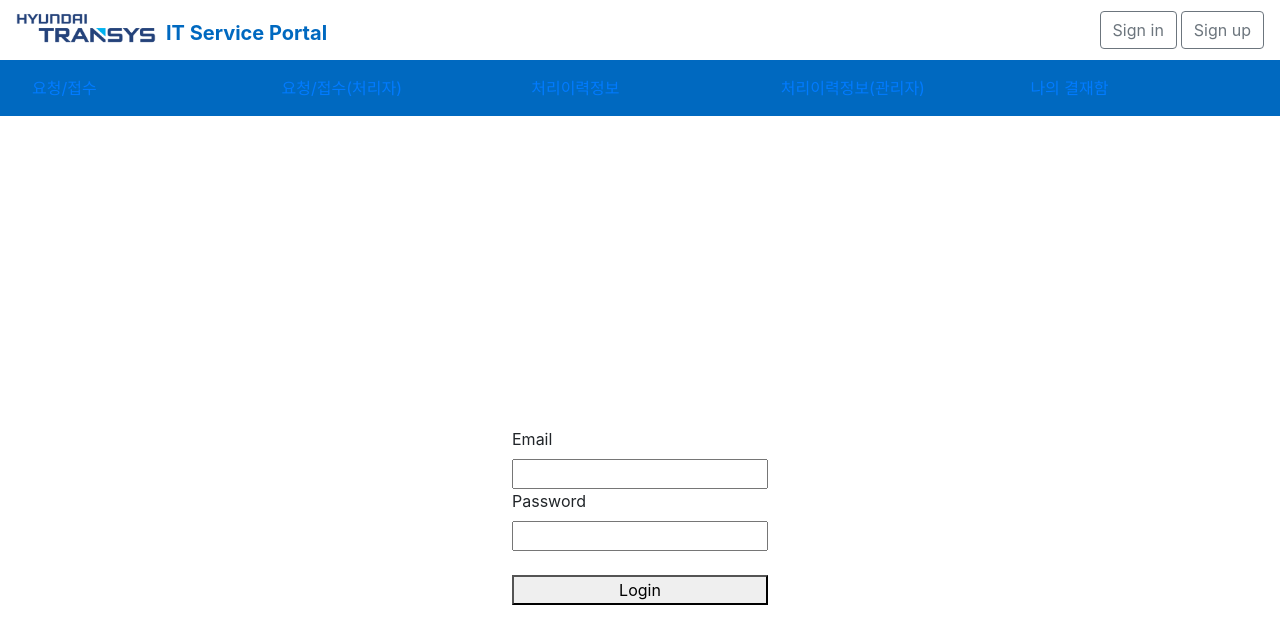
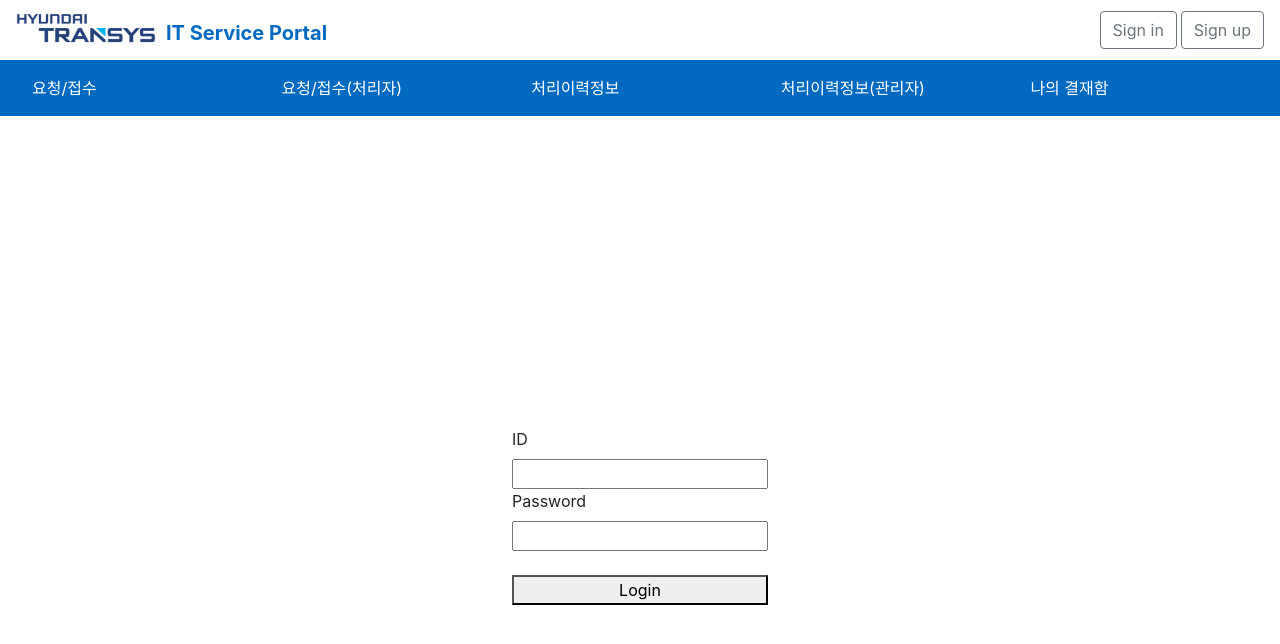
Before and after one commit to FancyLight-KW/web, a React (Create React App) app in the folder client/: page /login in a window 1280 px wide. Shown: the top 644 px of the page. Built offline with nearby package versions, Linux system fonts and the light colour scheme.

Commit message:
Navbar relocated, Login&Register form changed to ID

```diff
--- a/client/src/components/LoginPage/LoginPage.js
+++ b/client/src/components/LoginPage/LoginPage.js
@@ -16,11 +16,11 @@ function LoginPage() {
   const dispatch = useDispatch();
   //axios.defaults.withCredentials = true;
 
-  const [Email, setEmail] = useState("");
+  const [ID, setID] = useState("");
   const [Password, setPassword] = useState("");
 
-  const onEmailHandler = (event) => {
-    setEmail(event.currentTarget.value);
+  const onIDHandler = (event) => {
+    setID(event.currentTarget.value);
   };
 
   const onPasswordHandler = (event) => {
@@ -31,7 +31,7 @@ function LoginPage() {
     event.preventDefault(); // 새로고침 방지
 
     let body = {
-      User_id: Email,
+      User_id: ID,
       User_password: Password,
     };
 
@@ -87,8 +87,8 @@ function LoginPage() {
         style={{ display: "flex", flexDirection: "column" }}
         onSubmit={onSubmitHandler}
       >
-        <label>Email</label>
-        <input type="email" value={Email} onChange={onEmailHandler} />
+        <label>ID</label>
+        <input type="text" value={ID} onChange={onIDHandler} />
 
         <label>Password</label>
         <input type="password" value={Password} onChange={onPasswordHandler} />
--- a/client/src/components/NavBar/NavBar.css
+++ b/client/src/components/NavBar/NavBar.css
@@ -13,7 +13,6 @@
   margin-left: 10px;
 }
 #collasible-nav {
-  color: white;
   width: 300px;
 }
 #NavSecondRow {
@@ -24,3 +23,6 @@
 .left-margin {
   margin-left: 4px;
 }
+#textcolorwhite {
+  color: white;
+}
--- a/client/src/components/NavBar/NavBar.js
+++ b/client/src/components/NavBar/NavBar.js
@@ -41,19 +41,29 @@ function NavBar() {
       <div>
         <Navbar collapseOnSelect expand="lg" variant="dark" id="NavSecondRow">
           <Nav.Link id="collasible-nav">
-            <Link to="/servicerequest">요청/접수</Link>
+            <Link to="/servicerequest" id="textcolorwhite">
+              요청/접수
+            </Link>
           </Nav.Link>
           <Nav.Link id="collasible-nav">
-            <Link to="">요청/접수(처리자)</Link>
+            <Link to="" id="textcolorwhite">
+              요청/접수(처리자)
+            </Link>
           </Nav.Link>
           <Nav.Link id="collasible-nav">
-            <Link to=""> 처리이력정보</Link>
+            <Link to="" id="textcolorwhite">
+              처리이력정보
+            </Link>
           </Nav.Link>
           <Nav.Link id="collasible-nav">
-            <Link to=""> 처리이력정보(관리자)</Link>
+            <Link to="" id="textcolorwhite">
+              처리이력정보(관리자)
+            </Link>
           </Nav.Link>
           <Nav.Link id="collasible-nav">
-            <Link to="">나의 결재함</Link>
+            <Link to="" id="textcolorwhite">
+              나의 결재함
+            </Link>
           </Nav.Link>
         </Navbar>
       </div>
--- a/client/src/components/RegisterPage/RegisterPage.js
+++ b/client/src/components/RegisterPage/RegisterPage.js
@@ -7,13 +7,13 @@ import axios from "axios";
 function RegisterPage() {
   const dispatch = useDispatch();
 
-  const [EmailReg, setEmail] = useState("");
-  const [NameReg, setName] = useState("");
-  const [PasswordReg, setPassword] = useState("");
-  const [ConfirmPasswordReg, setConfirmPassword] = useState("");
+  const [ID, setID] = useState("");
+  const [Name, setName] = useState("");
+  const [Password, setPassword] = useState("");
+  const [ConfirmPassword, setConfirmPassword] = useState("");
 
-  const onEmailHandler = (event) => {
-    setEmail(event.currentTarget.value);
+  const onIDHandler = (event) => {
+    setID(event.currentTarget.value);
   };
 
   const onNameHandler = (event) => {
@@ -31,18 +31,22 @@ function RegisterPage() {
   const onSubmitHandler = (event) => {
     event.preventDefault();
 
-    if (PasswordReg !== ConfirmPasswordReg) {
+    if (Password !== ConfirmPassword) {
       return alert("비밀번호와 비밀번호 확인은 같아야 합니다.");
     }
 
     let body = {
-      User_id: EmailReg,
-      User_password: PasswordReg,
-      User_name: NameReg,
+      User_id: ID,
+      User_password: Password,
+      User_name: Name,
     };
 
     dispatch(registerUser(body)).then((response) => {
-      alert(response.payload.User_name + "님 회원가입 되었습니다.");
+      if (response.payload.registerSuccess) {
+        alert("회원가입이 완료됐습니다.");
+      } else {
+        alert(response.payload.message);
+      }
     });
 
     // axios
@@ -84,23 +88,19 @@ function RegisterPage() {
         style={{ display: "flex", flexDirection: "column" }}
         onSubmit={onSubmitHandler}
       >
-        <label>Email</label>
-        <input type="email" value={EmailReg} onChange={onEmailHandler} />
+        <label>ID</label>
+        <input type="text" value={ID} onChange={onIDHandler} />
 
         <label>Name</label>
-        <input type="text" value={NameReg} onChange={onNameHandler} />
+        <input type="text" value={Name} onChange={onNameHandler} />
 
         <label>Password</label>
+        <input type="password" value={Password} onChange={onPasswordHandler} />
+
+        <label>Confrim Password</label>
         <input
           type="password"
-          value={PasswordReg}
-          onChange={onPasswordHandler}
-        />
-
-        <label>Confirm Password</label>
-        <input
-          type="password"
-          value={ConfirmPasswordReg}
+          value={ConfirmPassword}
           onChange={onConfirmPasswordHandler}
         />
 
```
